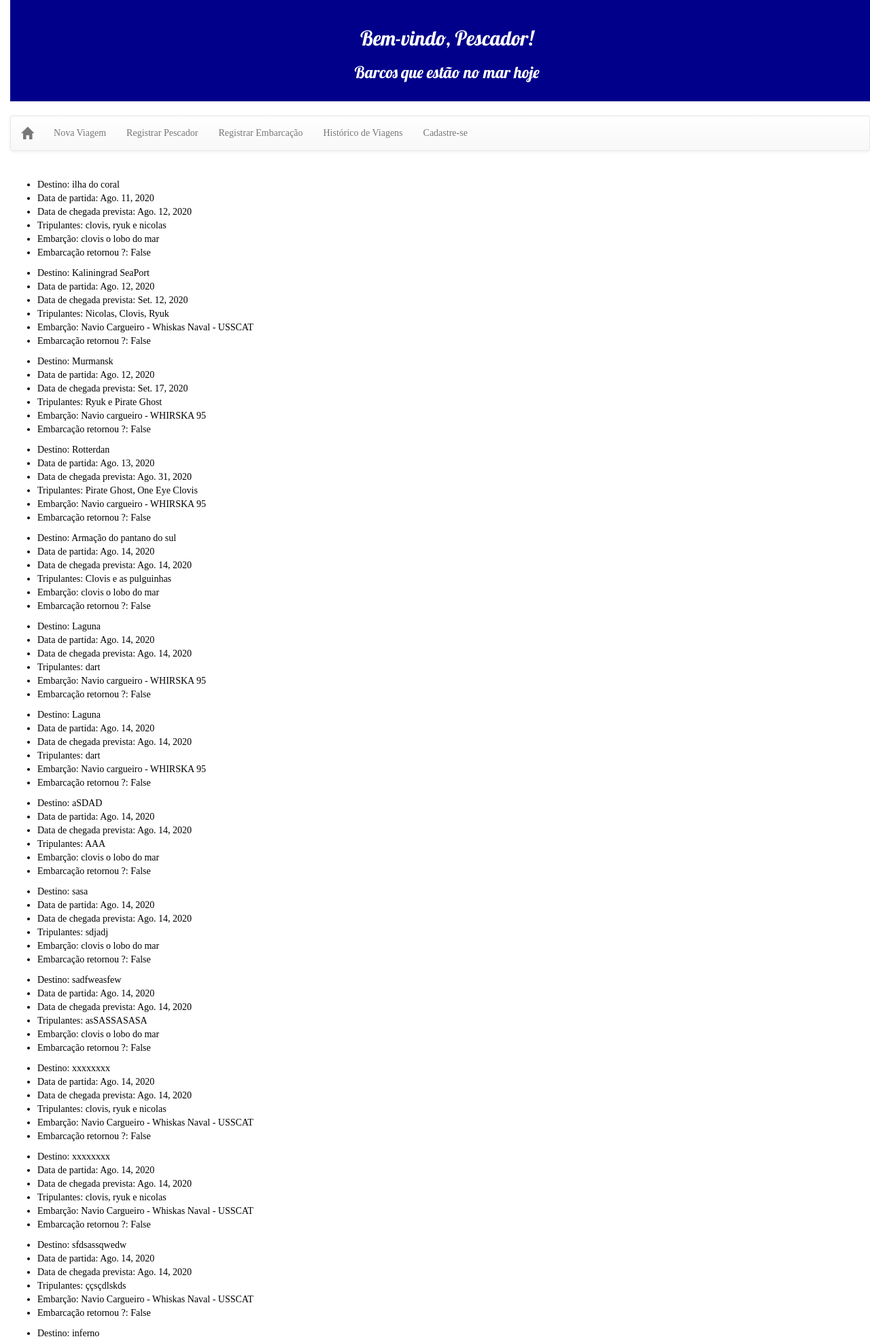
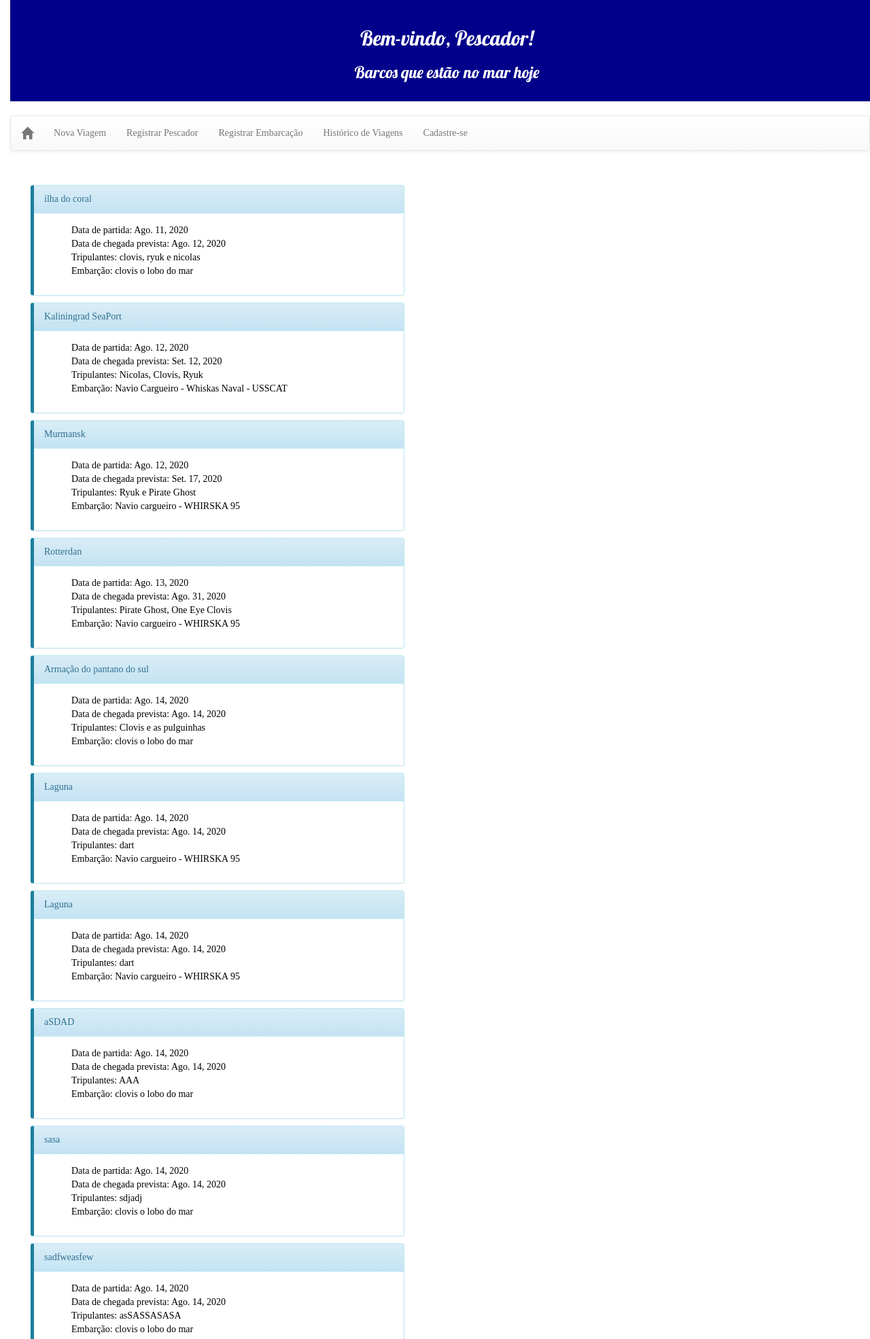
Before and after one commit to CamilaBodack/quem-foi-para-o-mar, a Django app: page /index/historico_viagens in a window 1280 px wide. Shown: the top 1970 px of the page at 68% size. Run offline with Django 3.2, Linux system fonts and the light colour scheme; data comes from the database, SQL or seed files in the repository; both versions use the stored data as it was before the commit; some libraries are stand-ins or nearby versions.

Commit message:
adiciona estilo para listas

```diff
--- a/quem_foi_para_mar_core/models.py
+++ b/quem_foi_para_mar_core/models.py
@@ -36,7 +36,6 @@ class Viagem(models.Model):
     data_chegada_prevista = models.DateField("Data de chegada prevista",
                                              auto_now=False)
     tripulacao = models.CharField("Nome dos tripulantes", max_length=254)
-    embarcacao_retornou = models.BooleanField("Retornou ?", default=False)
     embarcacao_id = models.ForeignKey(Embarcacao, on_delete=models.PROTECT)
     pescador_id = models.ForeignKey(Pescador, default=1, on_delete=models.PROTECT)
 
--- a/quem_foi_para_mar_core/serializers.py
+++ b/quem_foi_para_mar_core/serializers.py
@@ -18,4 +18,4 @@ class ViagemSerializer(serializers.ModelSerializer):
     class Meta:
         model = Viagem
         fields = ("destino", "data_partida", "data_chegada_prevista",
-                  "tripulacao", "embarcacao_retornou")
+                  "tripulacao")
--- a/quem_foi_para_mar_core/static/css/quem_foi_para_mar_core.css
+++ b/quem_foi_para_mar_core/static/css/quem_foi_para_mar_core.css
@@ -41,3 +41,9 @@ body {
   align-items: center;
   text-align: justify;
 }
+
+.listas{
+    border-left: solid 5px #1b809e;
+    width: 550px;
+    margin: 10px 30px;
+}
--- a/quem_foi_para_mar_core/templates/quem_foi_para_mar_core/base.html
+++ b/quem_foi_para_mar_core/templates/quem_foi_para_mar_core/base.html
@@ -1,4 +1,5 @@
 {% load static %}
+{% load bootstrap %}
 <html>
   <head>
       <title>Quem foi para o mar ?</title>
@@ -17,7 +18,6 @@
       <div class="post-form">
         <nav class="navbar navbar-default">
   <div class="container-fluid">
-    <!-- Brand and toggle get grouped for better mobile display -->
     <div class="navbar-header">
       <a class="navbar-brand" href="/index"><span class="glyphicon glyphicon-home" aria-hidden="true"></span></a>
     </div>
--- a/quem_foi_para_mar_core/templates/quem_foi_para_mar_core/cadastrar_embarcacao.html
+++ b/quem_foi_para_mar_core/templates/quem_foi_para_mar_core/cadastrar_embarcacao.html
@@ -1,10 +1,10 @@
 {% extends "quem_foi_para_mar_core/base.html" %}
-
+{% load bootstrap %}
 {% block content %}
     <h2>Nova embarcação</h2>
     <form method="POST" class="post-form">{% csrf_token %}
-            {{ form.as_p }}
-        <button type="submit" class="save btn btn-default">Salvar</button>
+            {{ form|bootstrap }}
+        <button type="submit" class="save btn btn-primary">Salvar</button>
     </form>
     <a href="/index">Pagina inicial</a>
 {% endblock %}
--- a/quem_foi_para_mar_core/templates/quem_foi_para_mar_core/cadastrar_pescador.html
+++ b/quem_foi_para_mar_core/templates/quem_foi_para_mar_core/cadastrar_pescador.html
@@ -1,10 +1,10 @@
 {% extends "quem_foi_para_mar_core/base.html" %}
-
+{% load bootstrap %}
 {% block content %}
     <h2>Novo usuário</h2>
     <form method="POST" class="post-form">{% csrf_token %}
-            {{ form.as_p }}
-        <button type="submit" class="save btn btn-default">Salvar</button>
+            {{ form|bootstrap }}
+        <button type="submit" class="save btn btn-primary">Salvar</button>
     </form>
     <a href="/index">Pagina inicial</a>
 {% endblock %}
--- a/quem_foi_para_mar_core/templates/quem_foi_para_mar_core/cadastrar_viagem.html
+++ b/quem_foi_para_mar_core/templates/quem_foi_para_mar_core/cadastrar_viagem.html
@@ -1,10 +1,10 @@
 {% extends "quem_foi_para_mar_core/base.html" %}
-
+{% load bootstrap %}
 {% block content %}
     <h2>Nova viagem</h2>
     <form method="POST" class="post-form">{% csrf_token %}
-            {{ form.as_p }}
-        <button type="submit" class="save btn btn-default">Salvar</button>
+              {{ form|bootstrap }}
+        <button type="submit" class="save btn btn-primary">Salvar</button>
     </form>
     <a href="/index">Pagina inicial</a>
 {% endblock %}
--- a/quem_foi_para_mar_core/templates/quem_foi_para_mar_core/detalhe_viagem.html
+++ b/quem_foi_para_mar_core/templates/quem_foi_para_mar_core/detalhe_viagem.html
@@ -9,7 +9,6 @@
           <li>Data de chegada prevista: {{post.data_chegada_prevista}}</li>
           <li>Tripulantes: {{post.tripulacao}}</li>
           <li>Embarção: {{post.embarcacao_id}}</li>
-          <li>Embarcação retornou?: {{post.embarcacao_retornou}}</li>
         </ul>
     <a href="/index">Página inicial</a>
     </div>
--- a/quem_foi_para_mar_core/templates/quem_foi_para_mar_core/historico_viagens.html
+++ b/quem_foi_para_mar_core/templates/quem_foi_para_mar_core/historico_viagens.html
@@ -2,13 +2,18 @@
   {% block content %}
   <div class="post">
     {% for viagem in todas_viagens %}
-            <ul>
-                <li>Destino: {{viagem.destino}}</li>
+
+              <div class="panel panel-info listas" >
+                          <div class="panel-heading">{{viagem.destino}}</div>
+                          <div class="panel-body">
+                              <ul style="list-style-type: none;">
                                 <li>Data de partida: {{viagem.data_partida}}</li>
                                 <li>Data de chegada prevista: {{viagem.data_chegada_prevista}}</li>
                                 <li>Tripulantes: {{viagem.tripulacao}}</li>
                                 <li>Embarção: {{viagem.embarcacao_id}}</li>
-                <li>Embarcação retornou ?: {{viagem.embarcacao_retornou}}</li>
                               </ul>
+                          </div>
+                      </div>
   {% endfor %}
+    </div>
   {% endblock %}
--- a/quem_foi_para_mar_core/views.py
+++ b/quem_foi_para_mar_core/views.py
@@ -82,6 +82,7 @@ class ViagemViewSet(viewsets.ModelViewSet):
     queryset = Viagem.objects.all()
     serializer_class = ViagemSerializer
 
+
     @api_view(['GET', 'POST'])
     def cadastrar_viagem(request):
         if request.method == "POST":
--- a/quem_foi_para_o_mar/settings.py
+++ b/quem_foi_para_o_mar/settings.py
@@ -40,6 +40,7 @@ INSTALLED_APPS = [
     'django.contrib.staticfiles',
     # third party apps
     'rest_framework',
+    'bootstrapform',
     # my apps
     'quem_foi_para_mar_core',
 ]
@@ -104,7 +105,6 @@ AUTH_PASSWORD_VALIDATORS = [
     },
 ]
 
-
 # Internationalization
 # https://docs.djangoproject.com/en/3.1/topics/i18n/
 
```
Also changed, not shown: quem_foi_para_mar_core/templates/quem_foi_para_mar_core/cadastro.html (+3 -4 lines), quem_foi_para_mar_core/templates/quem_foi_para_mar_core/index.html (+12 -8 lines), db.sqlite3, quem_foi_para_mar_core/migrations/0017_remove_viagem_embarcacao_retornou.py (added). Lines whose indentation alone changed are shown as unchanged.
